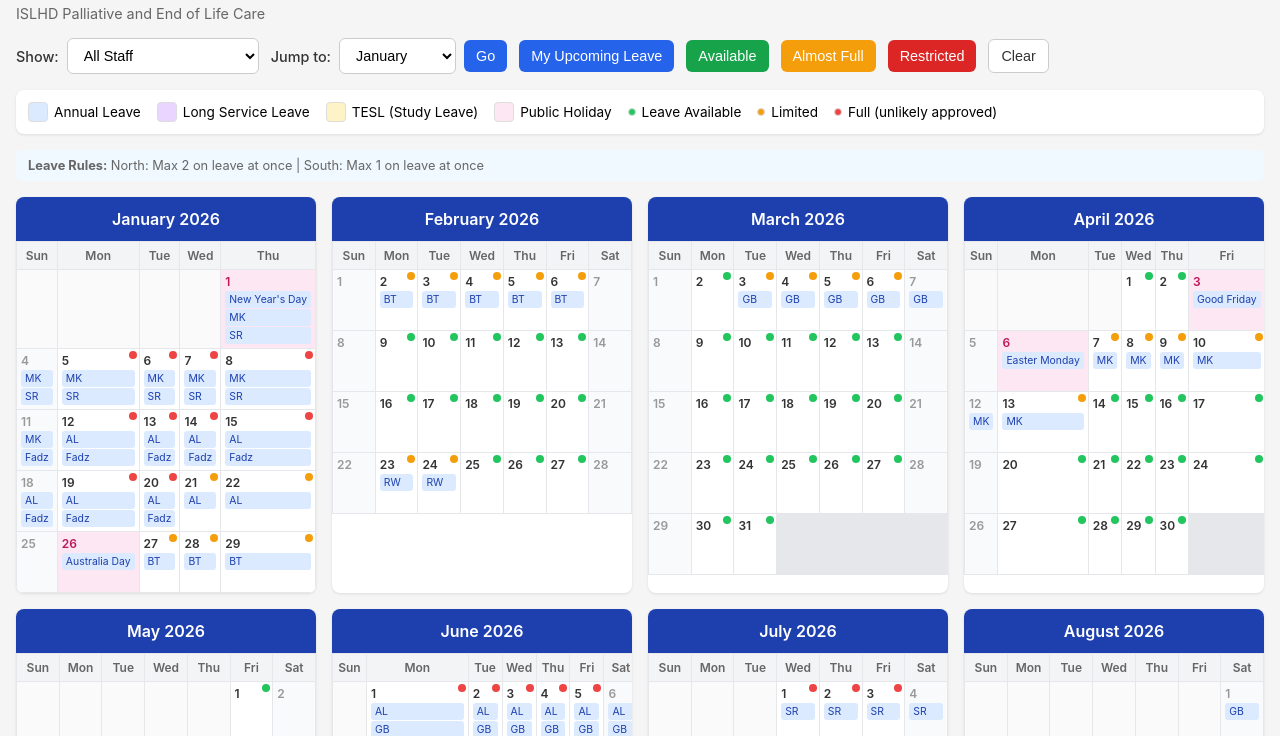
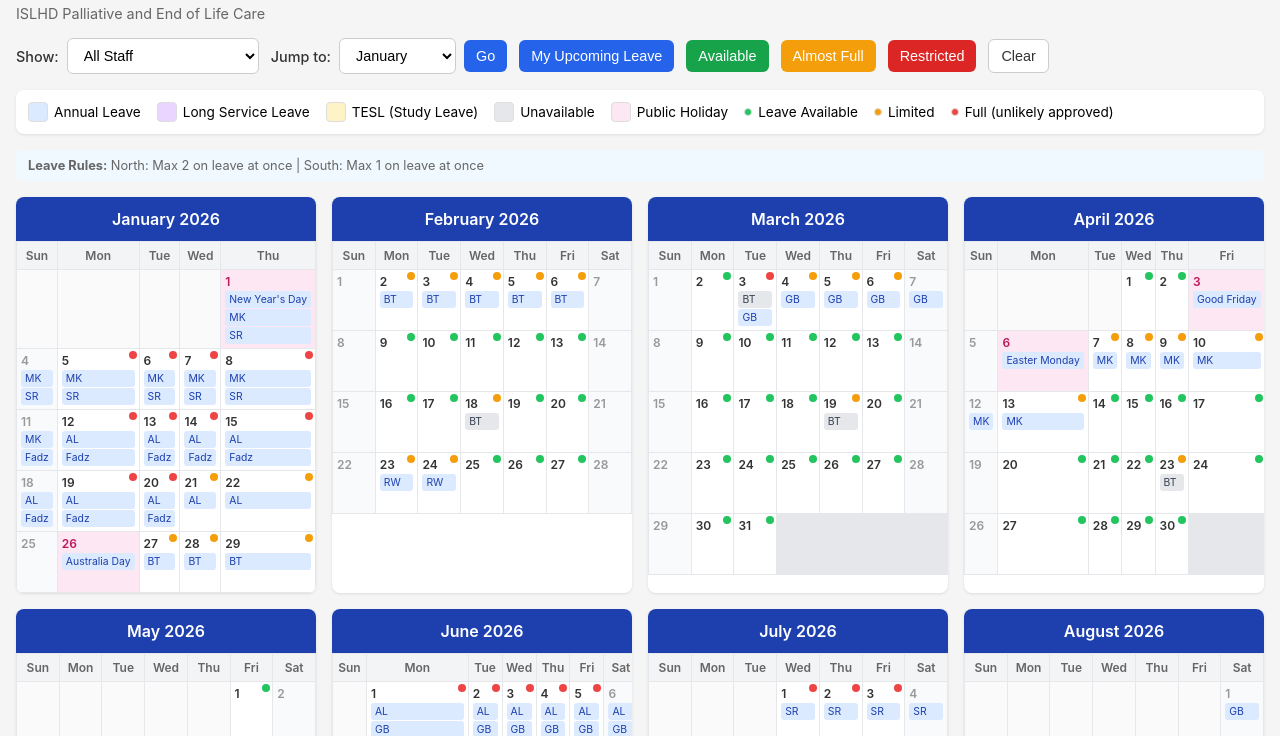
Before and after one commit to islhd-palliative/staff-tools, a plain HTML site: page index.html in a window 1280 px wide. Shown: the part 48-784 px from the top of the page. Drawn offline with Linux system fonts and the light colour scheme.

Commit message:
Add Unavailable category (grey) and BT management course dates

```diff
--- a/index.html
+++ b/index.html
@@ -216,6 +216,7 @@
         .leave-tag.annual { background: #dbeafe; color: #1e40af; }
         .leave-tag.lsl { background: #e9d5ff; color: #6b21a8; }
         .leave-tag.tesl { background: #fef3c7; color: #92400e; }
+        .leave-tag.unavailable { background: #e5e7eb; color: #374151; }
         .leave-tag.highlight { background: #fbbf24; color: #000; font-weight: 600; }
 
         .availability-indicator {
@@ -394,6 +395,10 @@
             <span>TESL (Study Leave)</span>
         </div>
         <div class="legend-item">
+            <div class="legend-color" style="background: #e5e7eb;"></div>
+            <span>Unavailable</span>
+        </div>
+        <div class="legend-item">
             <div class="legend-color" style="background: #fce7f3;"></div>
             <span>Public Holiday</span>
         </div>
@@ -478,6 +483,17 @@
         function loadEmbeddedData() {
             leaveData = [
                 { staffCode: 'BT', staffName: 'Benjamin Thomas', region: 'North', startDate: new Date(2026, 0, 27), endDate: new Date(2026, 0, 30), leaveType: 'Annual Leave' },
+                // BT Management Course dates
+                { staffCode: 'BT', staffName: 'Benjamin Thomas', region: 'North', startDate: new Date(2026, 1, 18), endDate: new Date(2026, 1, 18), leaveType: 'Unavailable', notes: 'Stepping into leadership' },
+                { staffCode: 'BT', staffName: 'Benjamin Thomas', region: 'North', startDate: new Date(2026, 2, 3), endDate: new Date(2026, 2, 3), leaveType: 'Unavailable', notes: 'Emotional intelligence' },
+                { staffCode: 'BT', staffName: 'Benjamin Thomas', region: 'North', startDate: new Date(2026, 2, 19), endDate: new Date(2026, 2, 19), leaveType: 'Unavailable', notes: 'Communication and culture' },
+                { staffCode: 'BT', staffName: 'Benjamin Thomas', region: 'North', startDate: new Date(2026, 3, 23), endDate: new Date(2026, 3, 23), leaveType: 'Unavailable', notes: 'Performance with purpose' },
+                { staffCode: 'BT', staffName: 'Benjamin Thomas', region: 'North', startDate: new Date(2026, 4, 7), endDate: new Date(2026, 4, 7), leaveType: 'Unavailable', notes: 'Grievance and conflict' },
+                { staffCode: 'BT', staffName: 'Benjamin Thomas', region: 'North', startDate: new Date(2026, 4, 26), endDate: new Date(2026, 4, 26), leaveType: 'Unavailable', notes: 'HR essentials' },
+                { staffCode: 'BT', staffName: 'Benjamin Thomas', region: 'North', startDate: new Date(2026, 7, 5), endDate: new Date(2026, 7, 5), leaveType: 'Unavailable', notes: 'Work health and safety' },
+                { staffCode: 'BT', staffName: 'Benjamin Thomas', region: 'North', startDate: new Date(2026, 8, 3), endDate: new Date(2026, 8, 3), leaveType: 'Unavailable', notes: 'Finance and procurement' },
+                { staffCode: 'BT', staffName: 'Benjamin Thomas', region: 'North', startDate: new Date(2026, 8, 23), endDate: new Date(2026, 8, 23), leaveType: 'Unavailable', notes: 'Corporate governance' },
+                { staffCode: 'BT', staffName: 'Benjamin Thomas', region: 'North', startDate: new Date(2026, 9, 20), endDate: new Date(2026, 9, 20), leaveType: 'Unavailable', notes: 'Clinical governance' },
                 { staffCode: 'BT', staffName: 'Benjamin Thomas', region: 'North', startDate: new Date(2026, 1, 2), endDate: new Date(2026, 1, 6), leaveType: 'Annual Leave' },
                 { staffCode: 'BT', staffName: 'Benjamin Thomas', region: 'North', startDate: new Date(2026, 4, 12), endDate: new Date(2026, 4, 18), leaveType: 'TESL', notes: 'EAPC Conference' },
                 { staffCode: 'BT', staffName: 'Benjamin Thomas', region: 'North', startDate: new Date(2026, 7, 10), endDate: new Date(2026, 10, 1), leaveType: 'Long Service Leave' },
@@ -614,6 +630,7 @@
                         let typeClass = 'annual';
                         if (leave.leaveType.includes('Long Service')) typeClass = 'lsl';
                         if (leave.leaveType.includes('TESL')) typeClass = 'tesl';
+                        if (leave.leaveType.includes('Unavailable')) typeClass = 'unavailable';
 
                         // Highlight if filtering by specific person
                         if (filter !== 'all' && filter !== 'north' && filter !== 'south') {
```
